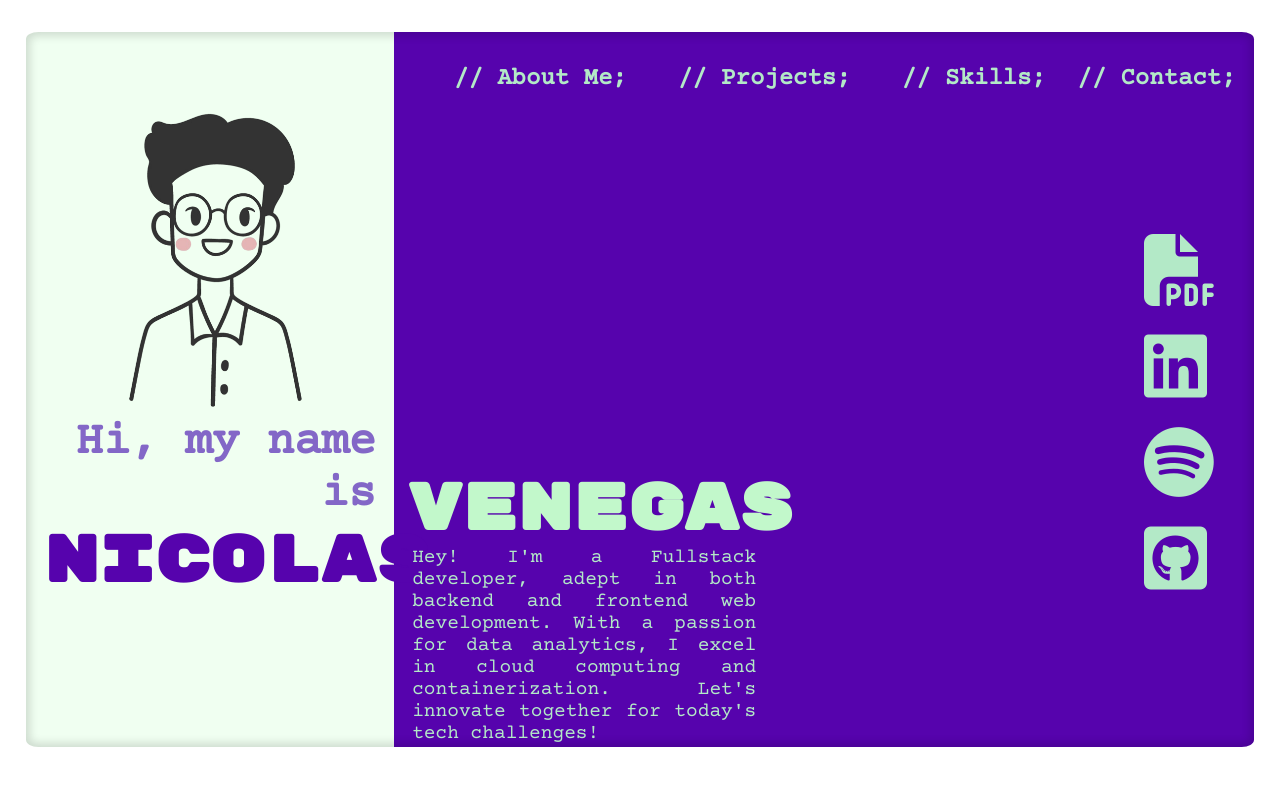
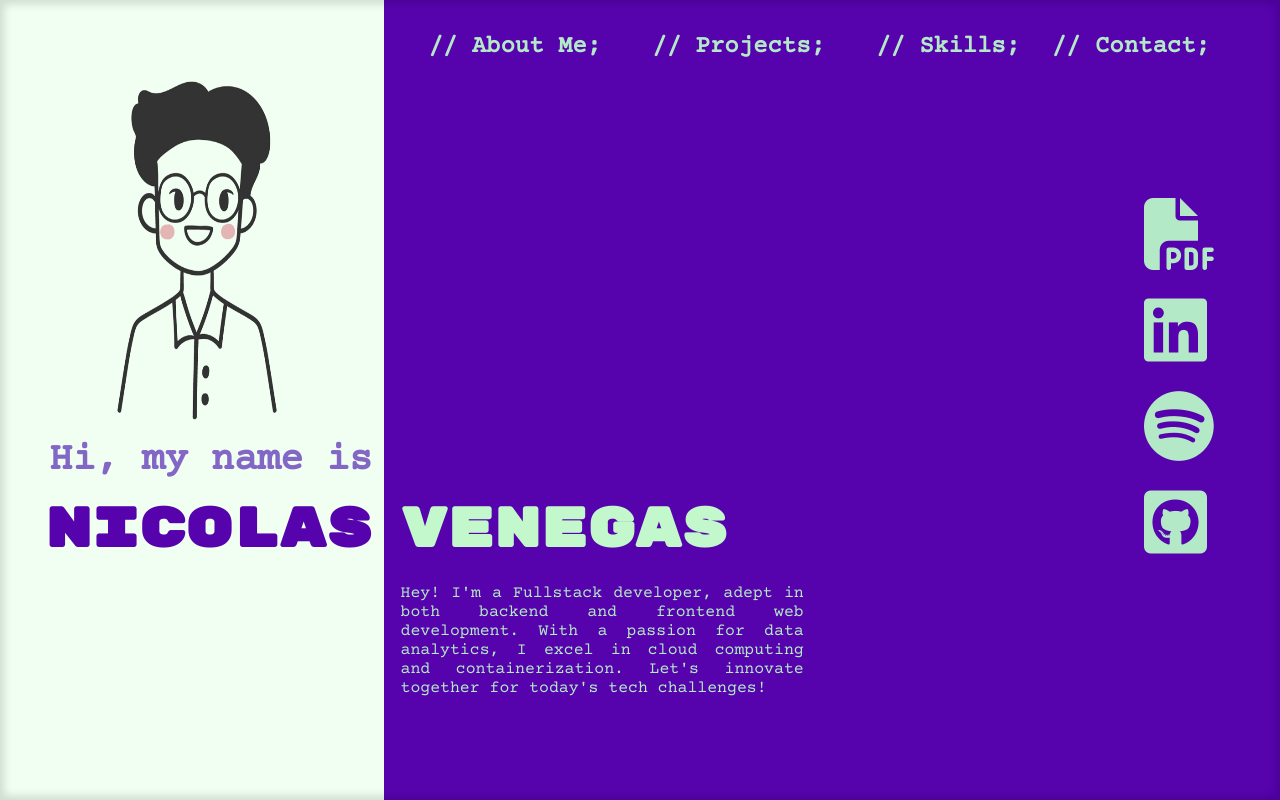
Before and after one commit to nicovenegas2/Portfolio, a React (Vite) app: page / in a window 1280 px wide. Built offline with nearby package versions, Linux system fonts and the light colour scheme.

Commit message:
Rework Fundamental view

```diff
--- a/src/Components/Component/Navbar.jsx
+++ b/src/Components/Component/Navbar.jsx
@@ -19,7 +19,7 @@ function Navbar() {
         animate={{ opacity: 1}}
         transition={{ duration: 0.4}}
         >
-            <LinkNav link="/" text="About Me"></LinkNav>
+            <LinkNav link="/Portfolio" text="About Me"></LinkNav>
             <LinkNav link="/projects" text="Projects"></LinkNav>
             <LinkNav link="/skills" text="Skills"></LinkNav>
             <motion.button
--- a/src/Components/Pages/Home.jsx
+++ b/src/Components/Pages/Home.jsx
@@ -11,7 +11,7 @@ function Home({changebg}) {
         changeColorSocialMedia("var(--color-text)");
     }, [])
 
-    const transitionTime = 0.5;
+    const transitionTime = 0.4;
 
 
     return (
@@ -37,7 +37,6 @@ function Home({changebg}) {
             <h1 className="home-left-name">Nicolas</h1>
         </div>
         <div className="home-right">
-          <div></div>
             <h1 className="home-right-name">Venegas</h1>
             <p className="home-right-intro">
             Hey! I'm a Fullstack developer, adept in both backend and frontend web development. With a passion for data analytics, I excel in cloud computing and containerization. Let's innovate together for today's tech challenges!
--- a/src/Styles/App.css
+++ b/src/Styles/App.css
@@ -1,16 +1,21 @@
 .container-app{
-    width: 96vw;
-    height: 90vh;
-    width: 96%;
-    height: 55rem;
+    /* height: 90vh; */
+    /* height: 57rem; */
+    width: 100%;
+    height: 100%;
 
 
     font-size: 2.5vh;
-    border-radius: 1%;
+    /* border-radius: 1%; */
     margin: 0;
     margin: auto;
-    margin-top: 4vh;
+    /* margin-top: 4vh; */
     box-shadow: inset 0 0 1vh 0.5vh rgba(0, 0, 0, 0.14);
+}
+
+#root{
+    height: 100%;
+    width: 100%;
 }
 
 .socialMedia{
--- a/src/Styles/Pages/Home.css
+++ b/src/Styles/Pages/Home.css
@@ -11,18 +11,22 @@
 }
 
 .home-left{
-    display: flex;
+    /* display: flex;
     flex-direction: column;
-    align-items: center;
+    align-items: center; */
+    display:grid;
+    grid-template-rows: 54% 8% 10%;
 }
 
 .home-avatar{
-    height: 23rem;
-    width: 13vw;
-    width: 16rem;
+    /* height: 23rem; */
+    /* width: 16rem; */
+    width: 50%;
+    height: 80%;
     object-fit: fill;
     mix-blend-mode: multiply;
-    margin-top: 6rem;
+    margin-left: 25%;
+    margin-top: 20%;
 }
 
 .home-left-intro{
@@ -31,7 +35,7 @@
     margin-top: .6rem;
     color: var(--color-text-secondary);
     font-size: 3.5rem;
-    width: 90%;
+    width: 97%;
     text-align: right;
 
 }
@@ -42,7 +46,7 @@
     font-family: 'Rubik Mono One', sans-serif;
     margin: 0;
     font-size: var(--text--name);
-    width: 90%;
+    width: 97%;
     text-align: right;
 
     /* margin-left: 7vw; */
@@ -56,33 +60,30 @@
     padding-top: 20rem; */
 
     display:grid;
-    grid-template-rows: 55% 17% 32%;
+    grid-template-rows: 62% 11% 10%;
 
+    padding: 0 1.5rem;
     width: 50%;
 }
 
 .home-right-name{
-  grid: column 2 / 3;
+    grid-row: 2/3;
     color: var(--color-main);
     text-transform: uppercase;
     font-family: 'Rubik Mono One', sans-serif;
     font-size: var(--text--name);
-    margin-bottom: 0;
-    margin-left: 1vw;
+    margin: 0;
 }
 
 .home-right-intro{
-    grid: column 3 / 4;
+  grid-row: 3/4;
     font-family: 'Courier Prime', monospace;
     height: 27vh;
     margin: 0;
-    /* margin-top: 1vh; */
     color: var(--color-text);
-    font-size: 2.5vh;
     font-size: 1.5rem;
-    width: 80%;
+    width: 90%;
     text-align: justify;
-    padding-left: 1.4vw;
     overflow: hidden;
 
 }
--- a/src/index.css
+++ b/src/index.css
@@ -7,7 +7,6 @@ html {
   background-color: white;
   border: none;
   padding: 0;
-  width: 100vw;
   overflow: hidden;
   font-family: var(--font-family);
   font-size: 16px;
@@ -24,6 +23,8 @@ html {
 
 body{
   margin: 0;
+  width: 100vw;
+  height: 100vh;
 }
 
 .material-symbols-outlined {
@@ -38,9 +39,13 @@ body{
 
 @media  (max-width: 1750px){
   html {
-    font-size: 13px;
+    font-size: 11px;
   }
 
+  #root{
+    height: 100%;
+    width: 100%;
+  }
 }
 /* @media (prefers-color-scheme: light) {
   :root {
```
Also changed, not shown: 1 other file (tests, documents, lock files or other folders).
